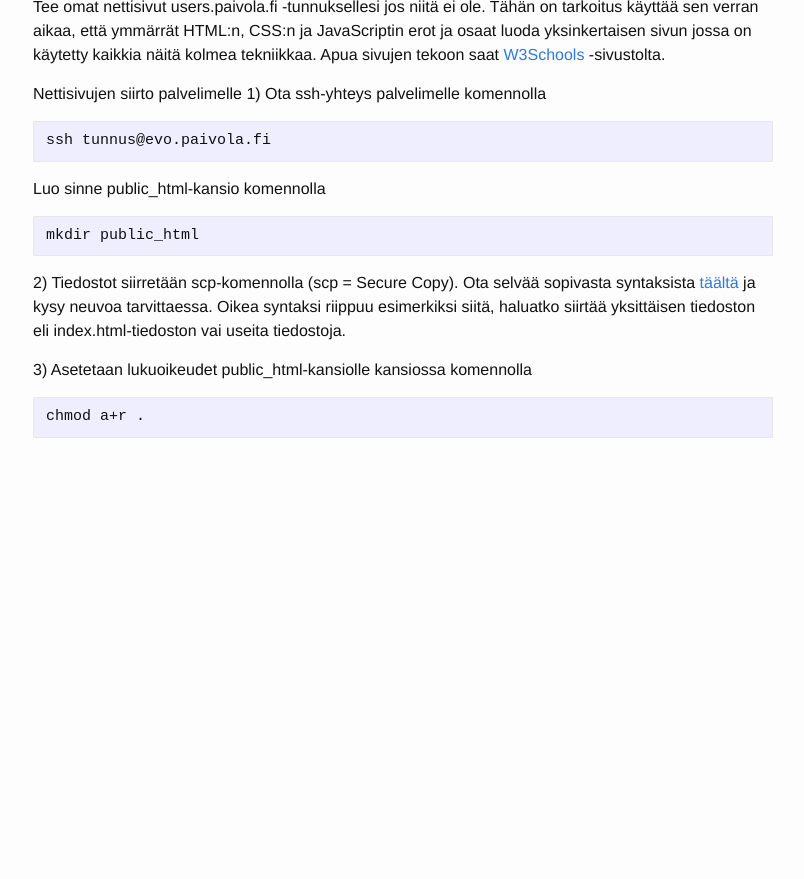
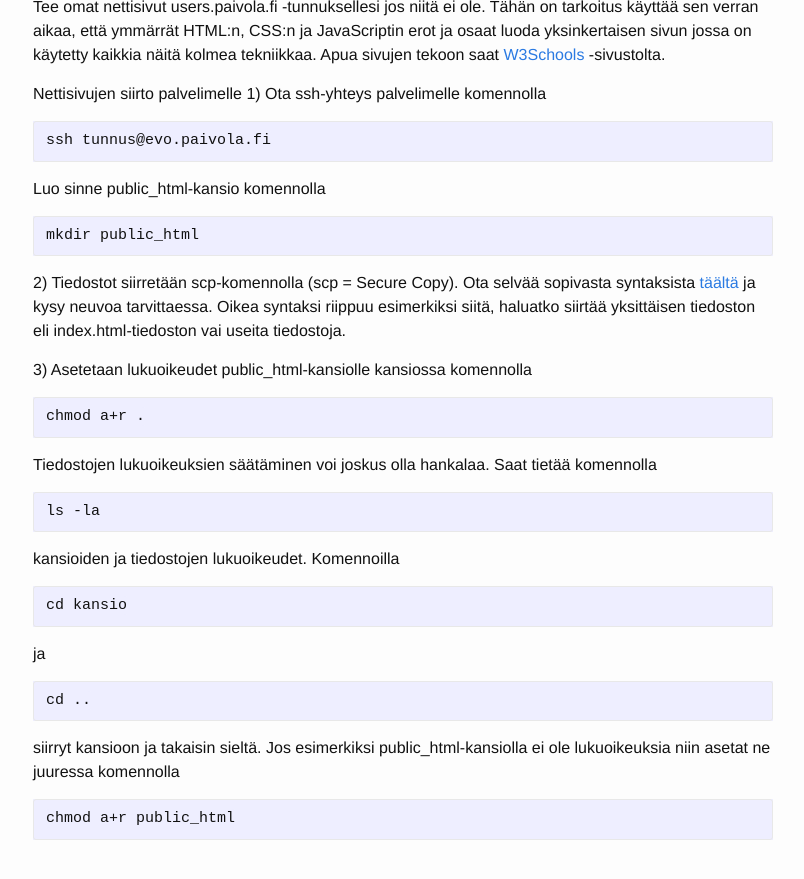
Before and after one commit to viderizer/pvl-rails.github.io, a Jekyll site: the page built from _pages/osa1.md, in a window 1280 px wide and 900 px high, scrolled down 2076 px. Shown: the top 879 px of the window, without its empty margins (237-1041 px from the left). Built offline with Jekyll 4.4.1, drawn with Linux system fonts in a browser that asks for light colours; before the commit the page ends 2574 px from its top, so only the background shows below that.

Commit message:
Update osa1.md

```diff
--- a/_pages/osa1.md
+++ b/_pages/osa1.md
@@ -120,3 +120,19 @@ Luo sinne public_html-kansio komennolla
 3) Asetetaan lukuoikeudet public_html-kansiolle kansiossa komennolla
 
     chmod a+r .
+
+Tiedostojen lukuoikeuksien säätäminen voi joskus olla hankalaa. Saat tietää komennolla
+
+    ls -la
+
+kansioiden ja tiedostojen lukuoikeudet. Komennoilla
+
+    cd kansio
+
+ja
+
+    cd ..
+
+siirryt kansioon ja takaisin sieltä. Jos esimerkiksi public_html-kansiolla ei ole lukuoikeuksia niin asetat ne juuressa komennolla
+
+    chmod a+r public_html
```
